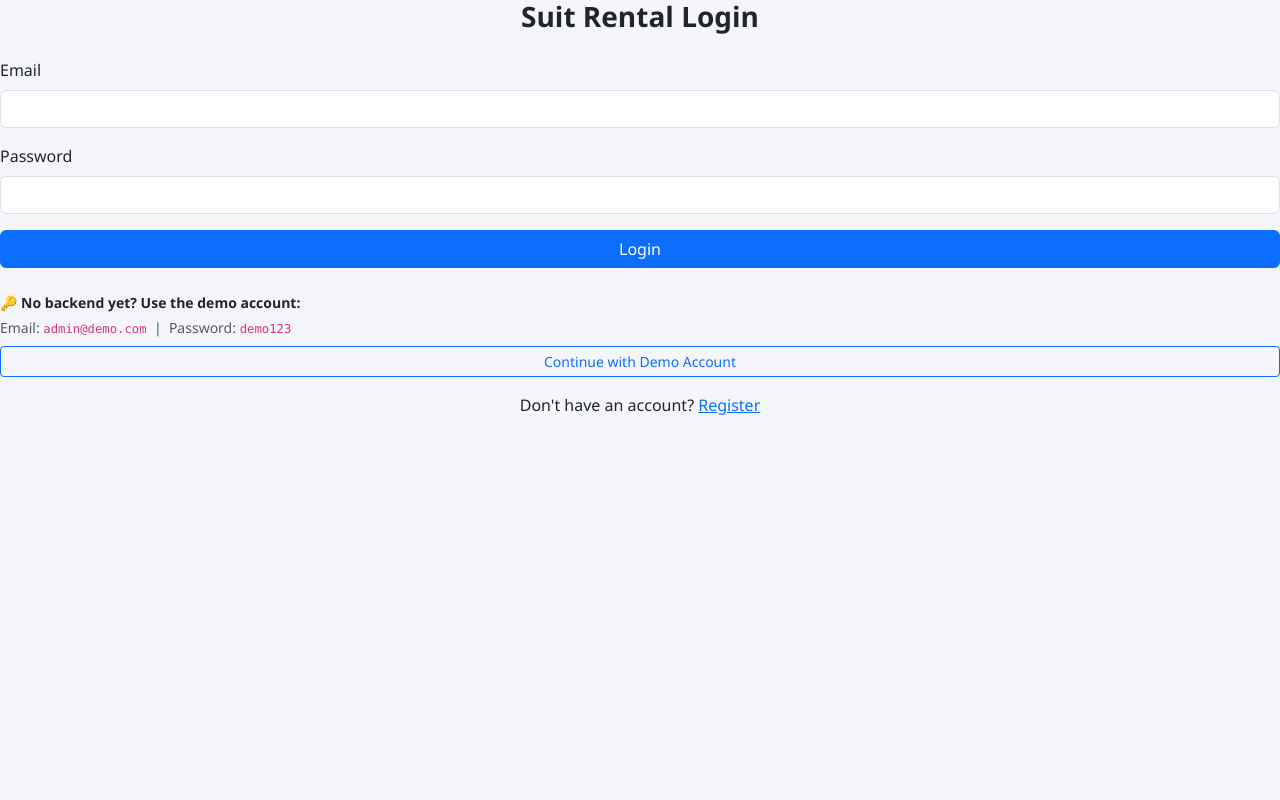
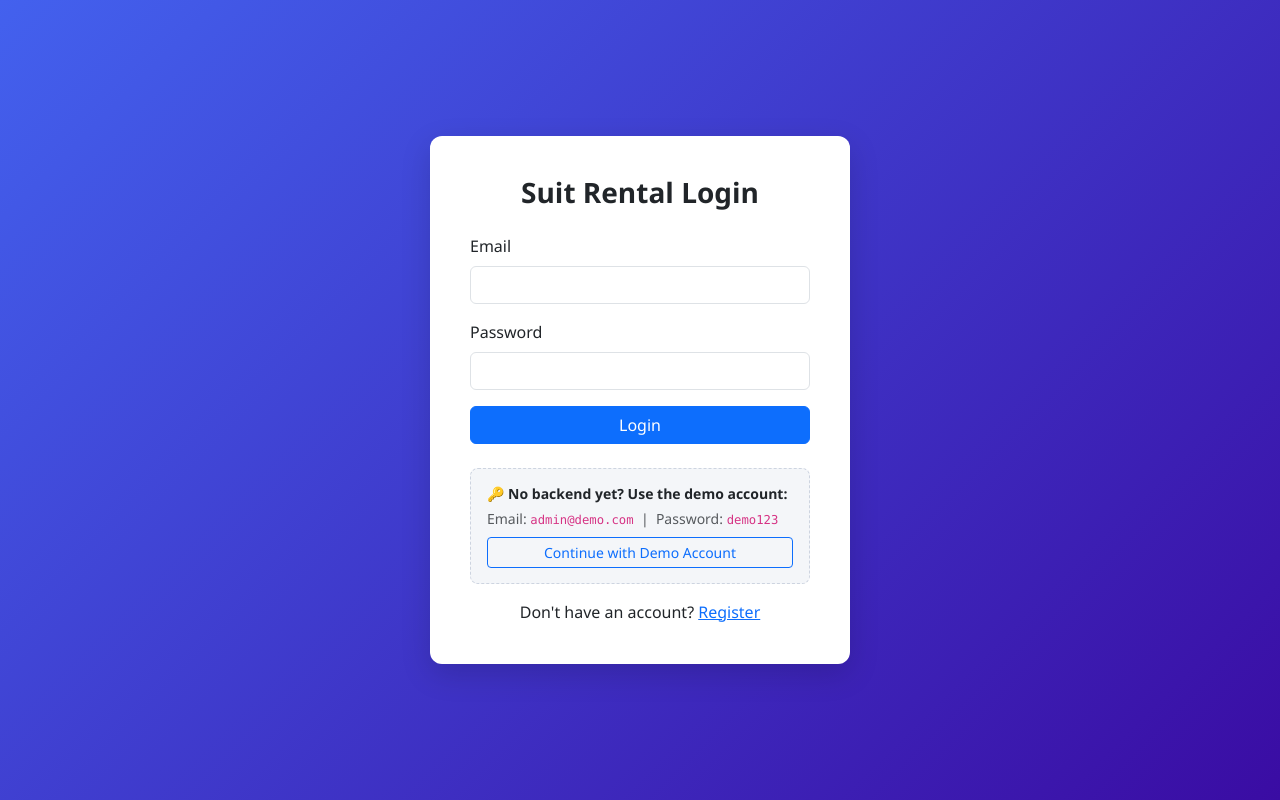
Before and after one commit to moparek/Suit-Rental-Management-, a React app in the folder frontend/: page /login in a window 1280 px wide. Built offline with nearby package versions, Linux system fonts and the light colour scheme; the HTML template or start-up script is replaced by a standard one.

Commit message:
style: import layout and auth styles

```diff
--- a/frontend/src/index.css
+++ b/frontend/src/index.css
@@ -1 +1,3 @@
 @import "./styles/base.css";
+@import "./styles/layout.css";
+@import "./styles/auth.css";
```
